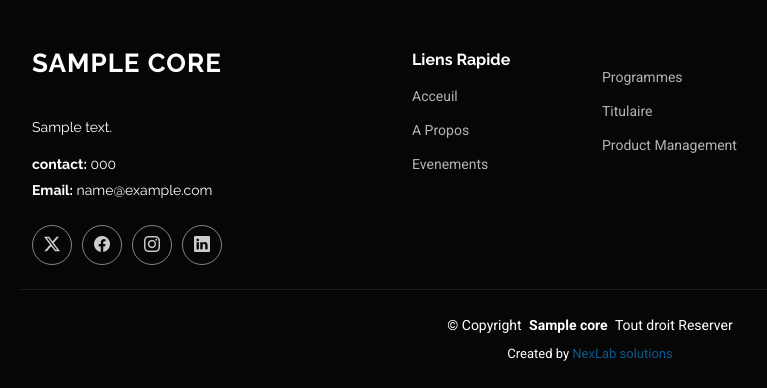
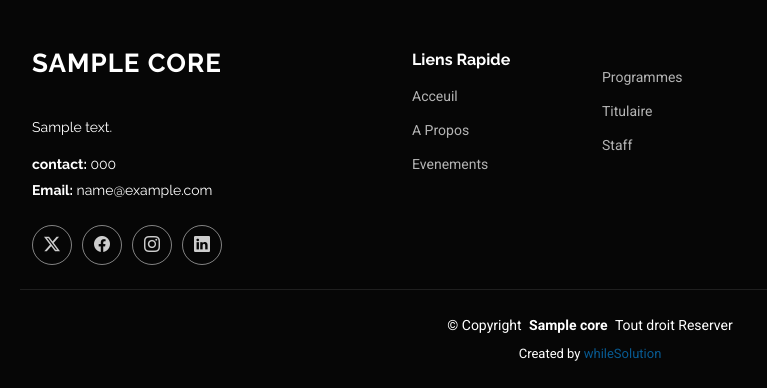
Before and after one commit to michelkas/educ, a Django app: template templates/general/about.html in a window 1280 px wide. Shown: the part 2480-2868 px from the top of the page, without its empty margins (50-817 px from the left). Run offline with Django 5.2, Linux system fonts and the light colour scheme; the template is opened without the code that fills it: most values are stand-ins (such as "Sample title", 1, 10 or a date in 2020); grey boxes marked "Sample" are stand-in pictures; some libraries are stand-ins or nearby versions.

Commit message:
config entity

```diff
--- a/templates/includes/foot.html
+++ b/templates/includes/foot.html
@@ -36,7 +36,7 @@
           <ul>
             <li><a href="{% url "general:program" %}">Programmes</a></li>
             <li><a href="{% url "staff:dean" %}">Titulaire</a></li>
-            <li><a href="{% url "staff:staff" %}">Product Management</a></li>
+            <li><a href="{% url "staff:staff" %}">Staff</a></li>
 
           </ul>
         </div>
@@ -47,7 +47,7 @@
     <div class="container copyright text-center mt-4">
       <p>© <span>Copyright</span> <strong class="px-1 sitename">{{core}}</strong> <span>Tout droit Reserver</span></p>
       <div class="credits">
-        Created by <a href="https://nexlab.cd">NexLab solutions</a>
+        Created by <a href="https://while.pythonanywhere.com/" target="_blank">whileSolution</a>
       </div>
     </div>
 
```
